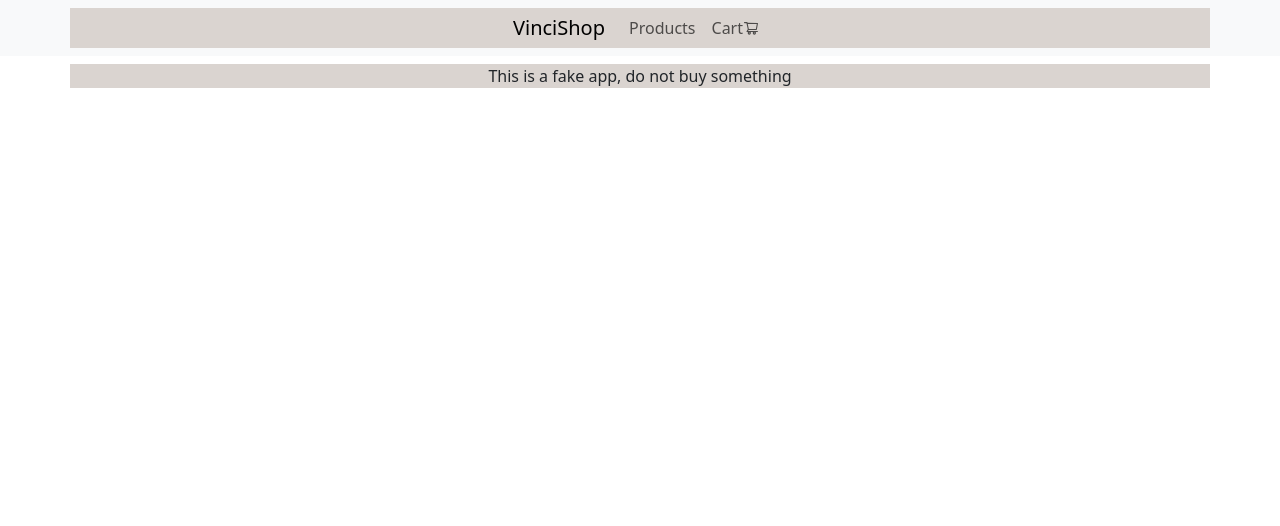
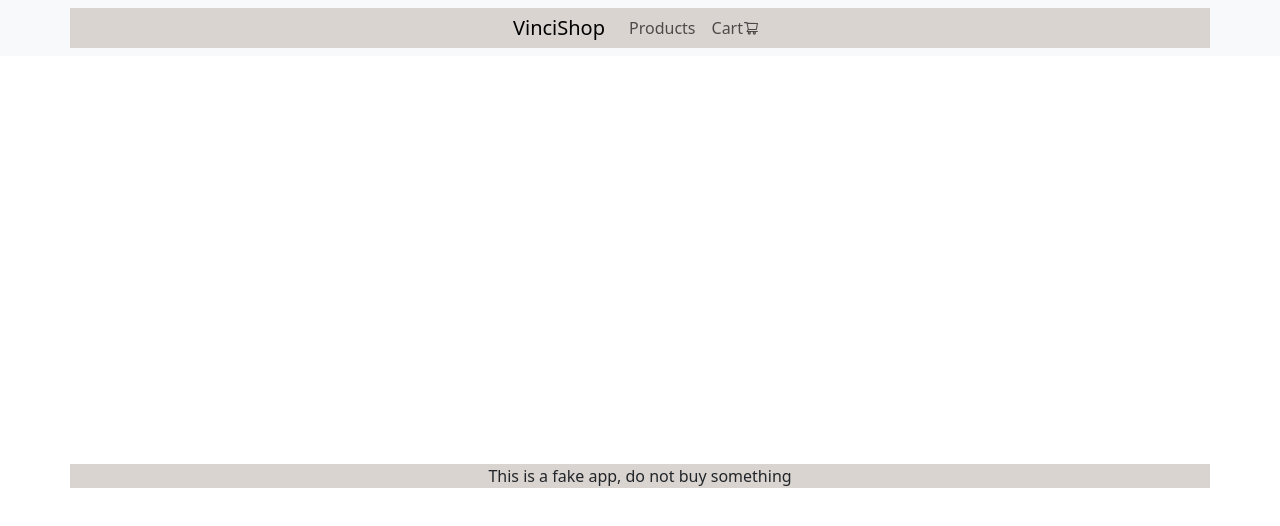
Before and after one commit to adamvinci/projectReact2023, a React (Vite) app in the folder frontend/: page /klarna in a window 1280 px wide. Shown: the top 526 px of the page. Built offline with nearby package versions, Linux system fonts and the light colour scheme; no server answers.

Commit message:
klarna feature version 6.0

```diff
--- a/frontend/src/App/App.jsx
+++ b/frontend/src/App/App.jsx
@@ -2,98 +2,86 @@ import {
   BrowserRouter as Router,
   Routes,
   Route,
-  useMatch
-} from "react-router-dom"
-import Footer from '../Footer/Footer'
-import Product from '../Product/Product'
-import Cart from '../Cart/Cart'
-import Header from '../Header/Header'
-import ProductList from "../ProductList/ProductList"
-import Payement from "../Stripe/Payement"
-import { Context as CartContext } from '../Context/CartContext'
-import { useContext } from "react"
-
+  useMatch,
+} from "react-router-dom";
+import Footer from "../Footer/Footer";
+import Product from "../Product/Product";
+import Cart from "../Cart/Cart";
+import Header from "../Header/Header";
+import ProductList from "../ProductList/ProductList";
+import Payement from "../Payment/Stripe/Payement";
+import KlarnaPayment from "../Payment/Klarna/KlarnaPayment";
+import { Context as CartContext } from "../Context/CartContext";
+import { useContext } from "react";
 
 const App = () => {
-
   const products = [
     {
       id: 1,
-      name: 't-shirt',
-      description: "Elevate your casual style with our comfortable and stylish T-Shirt. Crafted with soft, high-quality fabric, it's perfect for everyday wear and comes in various sizes and colors to suit your preferences.",
-      price: 4.00,
+      name: "t-shirt",
+      description:
+        "Elevate your casual style with our comfortable and stylish T-Shirt. Crafted with soft, high-quality fabric, it's perfect for everyday wear and comes in various sizes and colors to suit your preferences.",
+      price: 4.0,
       oldPrice: 50,
-      "images": [
-        "tshirt1.png",
-        "tshirt2.png"
-      ],
+      images: ["tshirt1.png", "tshirt2.png"],
     },
     {
       id: 2,
-      name: 'mug',
-      description: "  Elevate your daily coffee or tea experience with our premium Ceramic Mug. Designed for comfort and style, this 12 oz mug boasts an ergonomic handle and a sleek, minimalist design. It's microwave and dishwasher safe, making it the perfect choice for your home or office.",
-      price: 4.00,
-      "images": [
-        "mug1.png",
-        "mug2.png"
-      ],
+      name: "mug",
+      description:
+        "  Elevate your daily coffee or tea experience with our premium Ceramic Mug. Designed for comfort and style, this 12 oz mug boasts an ergonomic handle and a sleek, minimalist design. It's microwave and dishwasher safe, making it the perfect choice for your home or office.",
+      price: 4.0,
+      images: ["mug1.png", "mug2.png"],
     },
     {
       id: 3,
-      name: 'pillow',
-      description: "Experience ultimate comfort and relaxation with our plush Pillow. Made with premium materials, it offers excellent support for a good night's sleep or cozy lounging on the couch.",
-      price: 4.00,
+      name: "pillow",
+      description:
+        "Experience ultimate comfort and relaxation with our plush Pillow. Made with premium materials, it offers excellent support for a good night's sleep or cozy lounging on the couch.",
+      price: 4.0,
       oldPrice: 50,
-      "images": [
-        "coussin1.png",
-        "coussin2.png"
-      ],
+      images: ["coussin1.png", "coussin2.png"],
     },
     {
       id: 4,
-      name: 'phone case',
-      description: "Keep your smartphone safe and stylish with our Phone Case. Made with precision, it offers full protection while adding a touch of personality to your device. Available in a variety of designs and sizes to match your phone model.",
-      price: 4.00,
-      "images": [
-        "phone1.png",
-        "phone2.png"
-      ],
+      name: "phone case",
+      description:
+        "Keep your smartphone safe and stylish with our Phone Case. Made with precision, it offers full protection while adding a touch of personality to your device. Available in a variety of designs and sizes to match your phone model.",
+      price: 4.0,
+      images: ["phone1.png", "phone2.png"],
     },
     {
       id: 5,
-      name: 'hoodie',
-      description: "Elevate your comfort and style with our premium Hoodie. Crafted with soft, high-quality fabric, this hoodie is the perfect choice for staying cozy and fashionable. It's available in various sizes and colors to suit your preferences, making it a versatile addition to your wardrobe.",
-      price: 4.00,
+      name: "hoodie",
+      description:
+        "Elevate your comfort and style with our premium Hoodie. Crafted with soft, high-quality fabric, this hoodie is the perfect choice for staying cozy and fashionable. It's available in various sizes and colors to suit your preferences, making it a versatile addition to your wardrobe.",
+      price: 4.0,
       oldPrice: 400,
-      "images": [
-        "hoodie1.png",
-        "hoodie2.png"
-      ],
+      images: ["hoodie1.png", "hoodie2.png"],
     },
     {
       id: 6,
-      name: 'laptopcase',
-      description: "Protect your valuable tech gear in style with our sleek Computer Case. Designed to fit most laptops securely, it features a modern look and durable construction to keep your device safe.",
-      price: 4.00,
-      "images": [
-        "laptopcase1.png",
-        "laptopcase2.png"
-      ],
-    }
+      name: "laptopcase",
+      description:
+        "Protect your valuable tech gear in style with our sleek Computer Case. Designed to fit most laptops securely, it features a modern look and durable construction to keep your device safe.",
+      price: 4.0,
+      images: ["laptopcase1.png", "laptopcase2.png"],
+    },
   ];
 
+  const padding = {
+    paddingRight: 5,
+  };
+  const match = useMatch("/products/:id");
+  const product = match
+    ? products.find((note) => note.id === Number(match.params.id))
+    : null;
 
-  const padding = {
-    paddingRight: 5
-  }
-  const match = useMatch('/products/:id')
-  const product = match
-    ? products.find(note => note.id === Number(match.params.id))
-    : null
-
-  const matchPayement = useMatch('/payement')
+  const matchPayement = useMatch("/payement");
   const { cart } = useContext(CartContext);
-  const price = matchPayement ? cart.reduce((total, product) => total + product.price, 0) : 0;
+  const price = matchPayement
+    ? cart.reduce((total, product) => total + product.price, 0)
+    : 0;
   return (
     <div>
       <div>
@@ -105,12 +93,14 @@ const App = () => {
           <Route path="/products/:id" element={<Product product={product} />} />
           <Route path="/cart" element={<Cart />}></Route>
           <Route path="/payement" element={<Payement price={price} />}></Route>
+          <Route path="/klarna" element={<KlarnaPayment price={price} />}>
+            {" "}
+          </Route>
         </Routes>
       </div>
       <Footer />
+    </div>
+  );
+};
 
-    </div>
-  )
-}
-
-export default App
+export default App;
--- a/frontend/src/Stripe/CheckoutForm.jsx
+++ b/frontend/src/Payment/CheckoutForm.jsx
@@ -4,7 +4,7 @@ import {
   useElements,
   PaymentElement,
 } from "@stripe/react-stripe-js";
-import "./Payement.css";
+import "./Stripe/Payement.css";
 import Swal from "sweetalert2";
 import withReactContent from "sweetalert2-react-content";
 
--- /dev/null
+++ b/frontend/src/Payment/Klarna/KlarnaPayment.css
@@ -0,0 +1,10 @@
+#klarna_container {
+  display: flex;
+  justify-content: center;
+  /* Center the content horizontally */
+  align-items: center;
+  /* Center the content vertically */
+  height: 50vh;
+  width: 100%;
+  /* Make the container fill the entire viewport height */
+}
--- /dev/null
+++ b/frontend/src/Payment/Klarna/KlarnaPayment.jsx
@@ -0,0 +1,114 @@
+import { useEffect, useState } from "react";
+import "./KlarnaPayment.css";
+
+const CheckoutKlarna = ({ price }) => {
+  const [clientSecretKlarna, setClientSecretKlarna] = useState("");
+
+  const getKlarnaClientSecret = async () => {
+    const data = await fetch("/api/create-klarna-session", {
+      method: "POST",
+      headers: { "Content-Type": "application/json" },
+      body: JSON.stringify({
+        intent: "buy",
+        purchase_country: "BE",
+        purchase_currency: "EUR",
+        locale: "fr-BE",
+        order_amount: 1,
+        order_tax_amount: 0,
+        order_lines: [
+          {
+            type: "physical",
+            //reference: "",
+            name: "clothes",
+            quantity: 1,
+            unit_price: 1,
+            tax_rate: 0,
+            total_amount: `${price}`,
+            total_discount_amount: 0,
+            total_tax_amount: 0,
+            //image_url: "https://www.exampleobjects.com/logo.png",
+            //product_url: "https://www.estore.com/products/f2a8d7e34",
+          },
+        ],
+      }),
+    });
+    const response = await data.json();
+    const client_token = response.responseData.client_token;
+
+    setClientSecretKlarna(client_token);
+  };
+  useEffect(() => {
+    getKlarnaClientSecret();
+  }, []);
+  console.log(clientSecretKlarna);
+
+  if (clientSecretKlarna) {
+    Klarna.Payments.init({
+      client_token: clientSecretKlarna,
+    });
+    Klarna.Payments.load({
+      container: "#klarna_container",
+    });
+    // Authorize payment with Klarna
+    Klarna.Payments.authorize(
+      {
+        payment_method_categories: {
+          payment_method_categories: "pay now",
+          auto_finalize: false,
+        },
+        purchase_country: "BE",
+        purchase_currency: "EUR",
+        locale: "FR-BE",
+        billing_address: {
+          given_name: "lambda",
+          family_name: "lambda",
+          email: "lambda@google.com",
+          title: "Mr",
+          street_address: "lambda",
+          street_address2: "lambda",
+          postal_code: "90210",
+          city: "lambda",
+          region: "BXL",
+          phone: "0000000",
+          country: "BE",
+        },
+        order_amount: `${price}`,
+        order_tax_amount: 0,
+        order_lines: [
+          {
+            type: "physical",
+            reference: "19-402-USA",
+            name: "Battery Power Pack",
+            quantity: 1,
+            unit_price: `${price}`,
+            tax_rate: 0,
+            total_amount: 10,
+            total_discount_amount: 0,
+            total_tax_amount: 0,
+            product_url: "https://www.estore.com/products/f2a8d7e34",
+            image_url: "https://www.exampleobjects.com/logo.png",
+          },
+        ],
+        customer: {
+          date_of_birth: "1970-01-01",
+        },
+      },
+      function (res) {
+        console.log(res);
+      }
+    );
+    Klarna.Payments.finalize(
+      { payment_method_category: "pay_now" },
+      {},
+      function (res) {}
+    );
+  }
+
+  return (
+    <div>
+      <div id="klarna_container"></div>
+    </div>
+  );
+};
+
+export default CheckoutKlarna;
--- /dev/null
+++ b/frontend/src/Payment/Stripe/Payement.jsx
@@ -0,0 +1,56 @@
+import { useEffect, useState } from "react";
+import axios from "axios";
+import { Elements } from "@stripe/react-stripe-js";
+import { loadStripe } from "@stripe/stripe-js";
+import CheckoutForm from "../CheckoutForm";
+
+const initStripe = async () => {
+  const res = await axios.get("/api/publishable-key");
+  const publishableKey = await res.data.publishable_key;
+
+  return loadStripe(publishableKey);
+};
+
+const Checkout = ({ price }) => {
+  const stripePromise = initStripe();
+
+  const [clientSecretSettings, setClientSecretSettings] = useState({
+    clientSecret: "",
+    loading: true,
+  });
+
+  useEffect(() => {
+    async function createPaymentIntent() {
+      const response = await axios.post("/api/create-payment-intent", {
+        price,
+      });
+
+      setClientSecretSettings({
+        clientSecret: response.data.client_secret,
+        loading: false,
+      });
+    }
+
+    createPaymentIntent();
+  }, []);
+
+  return (
+    <div>
+      {clientSecretSettings.loading ? (
+        <h1>Loading ...</h1>
+      ) : (
+        <Elements
+          stripe={stripePromise}
+          options={{
+            clientSecret: clientSecretSettings.clientSecret,
+            appearance: { theme: "stripe" },
+          }}
+        >
+          <CheckoutForm />
+        </Elements>
+      )}
+    </div>
+  );
+};
+
+export default Checkout;
```
Also changed, not shown: frontend/src/Cart/Cart.jsx (+18 -2 lines), frontend/src/Stripe/Payement.jsx (deleted, +0 -183 lines), frontend/src/Payment/Stripe/Payement.css (renamed from frontend/src/Stripe/Payement.css).
